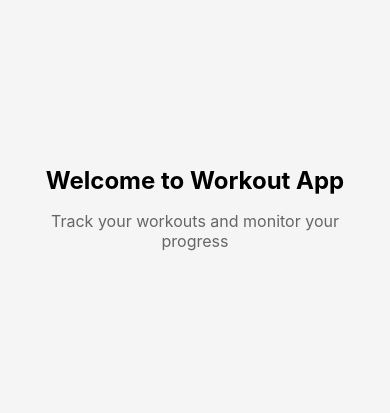
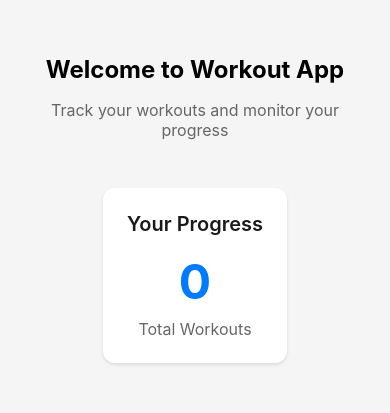
Before and after one commit to laurenthat/WorkoutApp-frontend, a React Native app: screen /Home in a window 390 px wide. Shown: the part 189-602 px from the top of the page. Built offline with nearby package versions, Linux system fonts and the light colour scheme; no server answers.

Commit message:
added a progress card on home screen

```diff
--- a/src/screens/HomeScreen.tsx
+++ b/src/screens/HomeScreen.tsx
@@ -1,7 +1,23 @@
-import React from "react";
+import React, { useEffect, useState } from "react";
 import { View, Text, StyleSheet, SafeAreaView } from "react-native";
+import { workoutApi } from "../services/workoutService";
 
 export const HomeScreen = () => {
+  const [workoutCount, setWorkoutCount] = useState<number>(0);
+
+  useEffect(() => {
+    const loadWorkoutCount = async () => {
+      try {
+        const count = await workoutApi.getCount();
+        setWorkoutCount(count);
+      } catch (error) {
+        console.error("Error loading workout count:", error);
+      }
+    };
+
+    loadWorkoutCount();
+  }, []);
+
   return (
     <SafeAreaView style={styles.container}>
       <View style={styles.content}>
@@ -9,6 +25,11 @@ export const HomeScreen = () => {
         <Text style={styles.subtitle}>
           Track your workouts and monitor your progress
         </Text>
+        <View style={styles.statsContainer}>
+          <Text style={styles.statsTitle}>Your Progress</Text>
+          <Text style={styles.statsNumber}>{workoutCount}</Text>
+          <Text style={styles.statsLabel}>Total Workouts</Text>
+        </View>
       </View>
     </SafeAreaView>
   );
@@ -36,4 +57,35 @@ const styles = StyleSheet.create({
     color: "#666",
     textAlign: "center",
   },
+  statsContainer: {
+    marginTop: 48,
+    alignItems: "center",
+    backgroundColor: "white",
+    padding: 24,
+    borderRadius: 12,
+    shadowColor: "#000",
+    shadowOffset: {
+      width: 0,
+      height: 2,
+    },
+    shadowOpacity: 0.1,
+    shadowRadius: 3.84,
+    elevation: 5,
+  },
+  statsTitle: {
+    fontSize: 20,
+    fontWeight: "600",
+    marginBottom: 16,
+    color: "#1a1a1a",
+  },
+  statsNumber: {
+    fontSize: 48,
+    fontWeight: "bold",
+    color: "#007AFF",
+    marginBottom: 8,
+  },
+  statsLabel: {
+    fontSize: 16,
+    color: "#666",
+  },
 });
--- a/src/screens/WorkoutsScreen.tsx
+++ b/src/screens/WorkoutsScreen.tsx
@@ -7,6 +7,7 @@ import React, {
 } from "react";
 import {
   View,
+  Text,
   StyleSheet,
   SafeAreaView,
   TouchableOpacity,
@@ -111,6 +112,7 @@ export const WorkoutsScreen = () => {
     <View style={styles.container}>
       <SafeAreaView style={styles.safeArea}>
         <View style={styles.content}>
+          <Text style={styles.title}>Workouts</Text>
           <WorkoutList
             workouts={workouts}
             onModify={handleEditWorkout}
@@ -155,6 +157,13 @@ const styles = StyleSheet.create({
     flex: 1,
     paddingTop: 20,
   },
+  title: {
+    fontSize: 32,
+    fontWeight: "bold",
+    marginBottom: 16,
+    paddingHorizontal: 16,
+    color: "#1a1a1a",
+  },
   content: {
     flex: 1,
     position: "relative",
--- a/src/services/workoutService.ts
+++ b/src/services/workoutService.ts
@@ -16,6 +16,11 @@ export const workoutApi = {
     return response.data;
   },
 
+  getCount: async () => {
+    const response = await api.get<Workout[]>("/workouts");
+    return response.data.length;
+  },
+
   create: async (workout: Omit<Workout, "id">) => {
     const response = await api.post<Workout>("/workouts", workout);
     return response.data;
```
